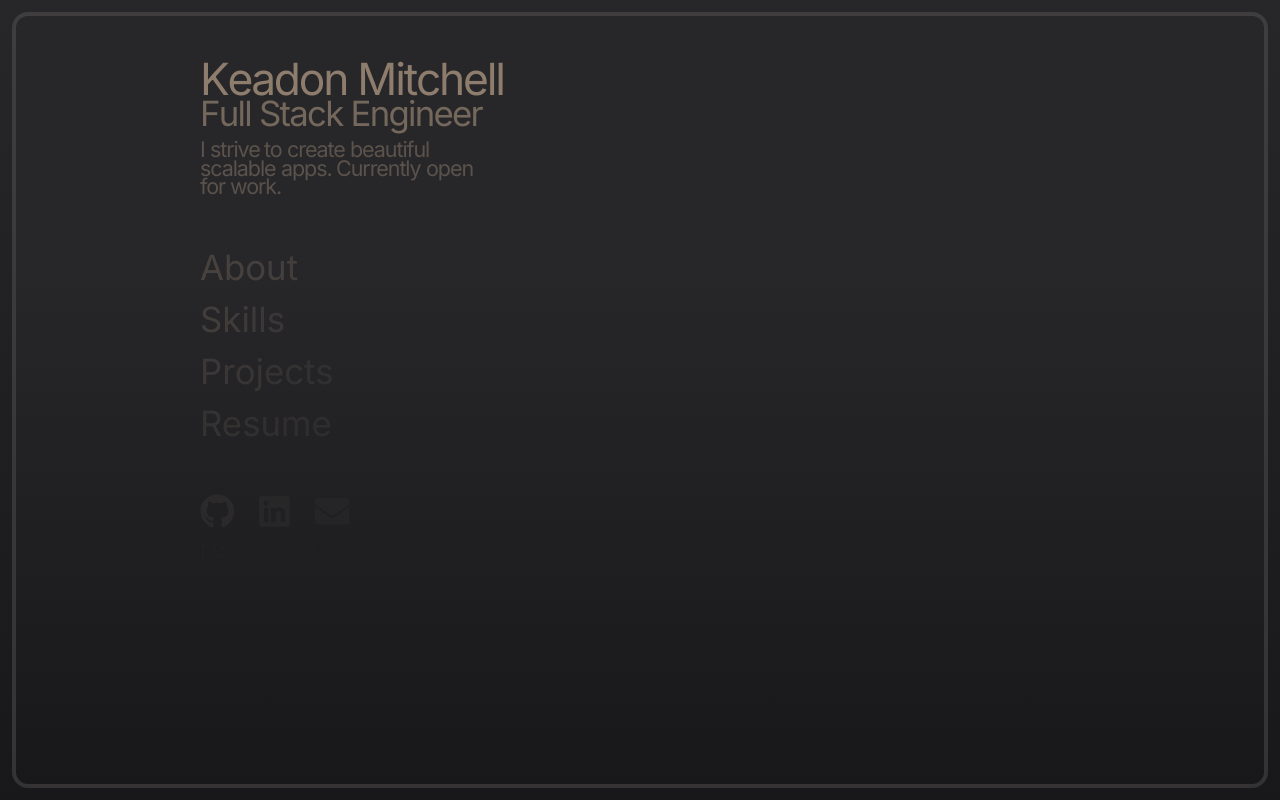
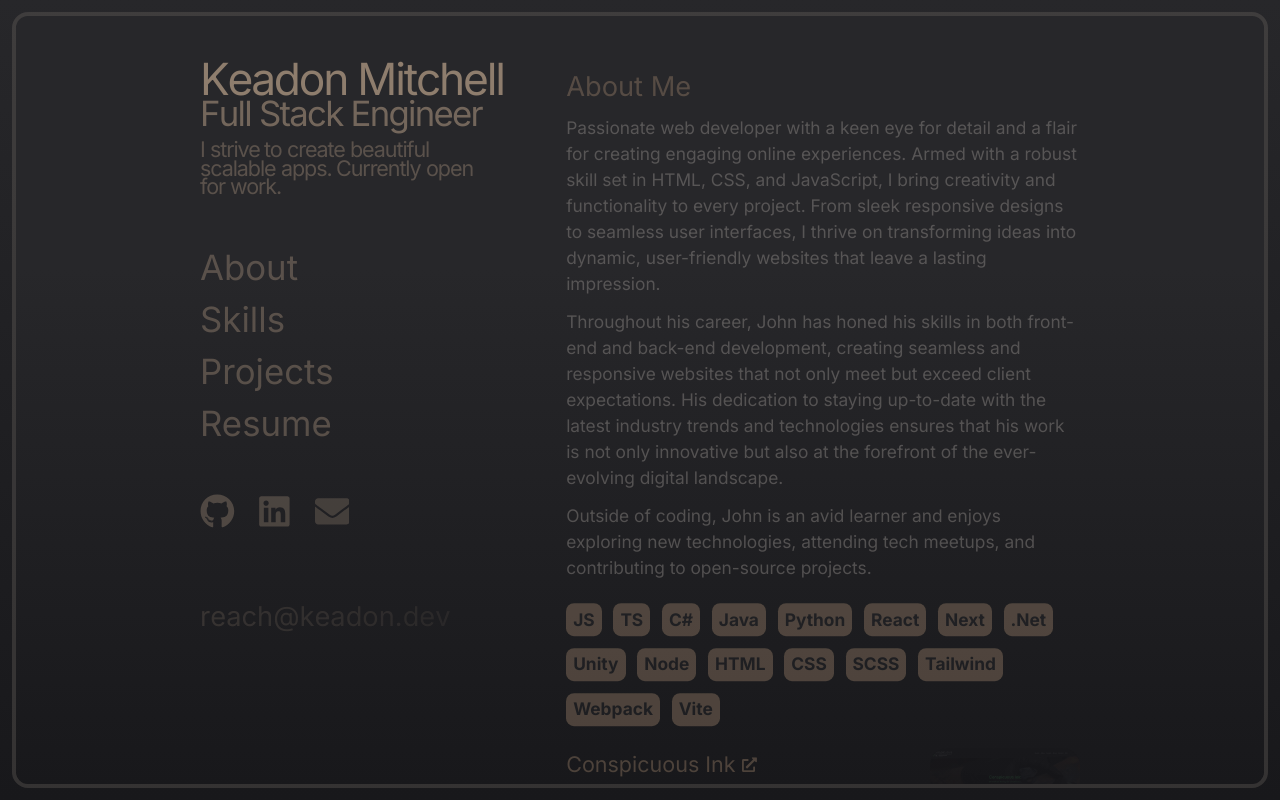
Before and after one commit to KeadonM/portfolio, a Next.js app: page / in a window 1280 px wide. Built offline with nearby package versions, Linux system fonts and the light colour scheme.

Commit message:
Revamp animation delay to be controlled by js
Fixes issues caused by using css animations and then trying to implement
hover effects on animated elements

```diff
--- a/package.json
+++ b/package.json
@@ -10,9 +10,9 @@
   },
   "dependencies": {
     "@vercel/analytics": "^1.1.1",
-    "next": "14.0.3",
-    "react": "^18",
-    "react-dom": "^18",
+    "next": "^14.0.4",
+    "react": "^18.2.0",
+    "react-dom": "^18.2.0",
     "react-icons": "^4.12.0",
     "simplebar-react": "^3.2.4",
     "uuid": "^9.0.1"
--- a/src/app/animation.scss
+++ b/src/app/animation.scss
@@ -1,17 +1,29 @@
 $delay: 3.5s;
-#title-wrapper {
+
+#person {
   line-height: 0.85;
+}
+.word,
+.char {
+  opacity: 0;
 }
 
 #main {
   opacity: 0;
-  animation:
-    fall-in 2.5s cubic-bezier(0.25, 1, 0.33, 1) $delay * 1.75 forwards,
-    opacity75 3.5s ease-in-out $delay * 1.75 forwards;
+  transform: translateY(-300%);
+
+  transition:
+    transform 2.5s cubic-bezier(0.25, 1, 0.33, 1),
+    opacity 3.5s ease-in-out;
+
+  &.init {
+    opacity: 0.75;
+    transform: translateY(0%);
+  }
 }
 
 #aside {
-  #title-wrapper {
+  #person {
     line-height: 0.85;
 
     #name {
@@ -20,38 +32,62 @@ $delay: 3.5s;
 
         @for $i from 1 through 15 {
           &:nth-child(#{$i}) {
-            animation:
-              fall-in 0.66s ease-in-out 0.033s * $i forwards,
-              opacity100 3s ease-in-out 0.033s * $i forwards;
+            transition:
+              transform 0.66s ease-in-out 0.033s * $i,
+              opacity 3s ease-in-out 0.033s * $i;
           }
+        }
+      }
+
+      &.init {
+        .char {
+          opacity: 1;
+          transform: translateY(0%);
         }
       }
     }
 
     #title {
       .char {
-        opacity: 0;
-
+        transform: translateY(200%);
         @for $i from 1 through 19 {
           &:nth-child(#{$i}) {
-            animation:
-              slide-up 0.66s ease-in-out 0.033s * $i forwards,
-              opacity75 3s ease-in-out 0.033s * $i forwards;
+            transition:
+              transform 0.66s ease-in-out 0.033s * $i,
+              opacity 3s ease-in-out 0.033s * $i;
           }
+        }
+      }
+
+      &.init {
+        .char {
+          opacity: 0.75;
+          transform: translateY(0%);
         }
       }
     }
 
     #blurb {
       .word {
-        opacity: 0;
-
+        transform: translateY(200%) scale(0);
         @for $i from 1 through 11 {
           &:nth-child(#{$i}) {
-            animation:
-              slide-up 0.75s ease-in-out $delay / 3 + 0.15s * $i forwards,
-              pop-in 0.75s ease-in-out $delay / 3 + 0.15s * $i forwards,
-              opacity50 3s ease-in-out $delay / 3 + 0.15s * $i forwards;
+            transition:
+              transform 0.75s ease-in-out 0.15s * $i,
+              opacity 3s ease-in-out 0.15s * $i;
+          }
+        }
+      }
+
+      &.init {
+        .word {
+          opacity: 0.5;
+          transform: translateY(0%);
+
+          @for $i from 1 through 11 {
+            &:nth-child(#{$i}) {
+              animation: pop-in 0.75s ease-in-out 0.15s * $i forwards;
+            }
           }
         }
       }
@@ -63,66 +99,111 @@ $delay: 3.5s;
       @for $li from 1 through 5 {
         &:nth-child(#{$li}) {
           .char {
-            opacity: 0;
-
             @for $i from 1 through 20 {
               &:nth-child(#{$i}) {
-                animation: opacity50
-                  3s
-                  ease-in-out
-                  $delay *
-                  (1 + (0.05 * $li)) +
-                  0.05s *
-                  $i
-                  forwards;
+                transition: opacity 1s ease-in-out 0.066s * $i;
+              }
+            }
+          }
+
+          a:hover {
+            .char {
+              opacity: 1;
+              @for $i from 1 through 20 {
+                &:nth-child(#{$i}) {
+                  transition: opacity 0.1s ease-in-out 0.033s * $i;
+                }
               }
             }
           }
         }
       }
 
-      // &:hover {
-      //   .char {
-      //     opacity: 100%;
-      //   }
-      // }
+      &.init {
+        .char {
+          opacity: 0.5;
+        }
+      }
+
+      a {
+        position: relative;
+
+        &::after {
+          content: "";
+          position: absolute;
+          bottom: -2px;
+          left: 0;
+          width: 0;
+          height: 2px;
+          background-color: grey;
+          transition: width 0.15s ease;
+        }
+
+        &:hover::after {
+          width: 100%;
+        }
+      }
     }
   }
 
-  #links-wrapper {
+  #links {
     li {
       opacity: 0;
       @for $i from 1 through 3 {
         &:nth-child(#{$i}) {
-          animation: opacity50
-            3s
-            ease-in-out
-            $delay *
-            1.25 +
-            0.15s *
-            $i
-            forwards;
+          transition: opacity 3s ease-in-out 0.15s * $i;
         }
+      }
+      &.init {
+        opacity: 0.5;
       }
     }
   }
 
   #email {
     .char {
-      opacity: 0;
-
       @for $i from 1 through 16 {
         &:nth-child(#{$i}) {
-          animation: opacity75
-            4s
-            ease-in-out
-            $delay *
-            1.35 +
-            0.05s *
-            $i
-            forwards;
+          transition: opacity 4s ease-in-out 0.05s * $i;
         }
       }
+    }
+    &.init {
+      .char {
+        opacity: 0.75;
+      }
+    }
+  }
+}
+
+.img {
+  width: 150px;
+  aspect-ratio: 1/1;
+  object-fit: cover;
+  object-position: top;
+  opacity: 25%;
+  border-radius: 1em;
+
+  transition: opacity 0.5s ease-in-out;
+  animation: slide-img 2.5s ease-in-out infinite alternate;
+  animation-play-state: paused;
+  // make duration based off length
+
+  &:hover {
+    opacity: 100%;
+    animation-play-state: running;
+  }
+
+  &:active {
+    animation-duration: 1.5s;
+  }
+
+  @keyframes slide-img {
+    0% {
+      object-position: top;
+    }
+    100% {
+      object-position: bottom;
     }
   }
 }
@@ -162,42 +243,30 @@ $delay: 3.5s;
     scale: 1.1;
   }
   100% {
-    opacity: 1;
+    scale: 1;
   }
 }
 
 @keyframes opacity50 {
-  0% {
-    opacity: 0%;
-  }
-  100% {
+  to {
     opacity: 50%;
   }
 }
 
 @keyframes opacity65 {
-  0% {
-    opacity: 0%;
-  }
-  100% {
+  to {
     opacity: 65%;
   }
 }
 
 @keyframes opacity75 {
-  0% {
-    opacity: 0%;
-  }
-  100% {
+  to {
     opacity: 75%;
   }
 }
 
 @keyframes opacity100 {
-  0% {
-    opacity: 0%;
-  }
-  100% {
+  to {
     opacity: 100%;
   }
 }
--- /dev/null
+++ b/src/app/animationcontroller.js
@@ -0,0 +1,47 @@
+const delay = 2500;
+const delayFactor = [0, 0, 0.33, 1, 1.25, 1.25, 1.5];
+
+export default function runAnimation() {
+  const elements = {
+    name: document.getElementById("name"),
+    title: document.getElementById("title"),
+    blurb: document.getElementById("blurb"),
+    navArr: document.getElementById("nav").querySelectorAll("li"),
+    links: document.getElementById("links").querySelectorAll("li"),
+    email: document.getElementById("email"),
+    main: document.getElementById("main"),
+  };
+
+  let i = 0;
+
+  for (const key in elements) {
+    if (elements[key].length === undefined)
+      setTimeout(() => {
+        elements[key].classList.add("init");
+      }, delay * delayFactor[i]);
+    else
+      for (let j = 0; j < elements[key].length; j++) {
+        console.log(elements[key][j]);
+        setTimeout(
+          () => {
+            elements[key][j].classList.add("init");
+          },
+          delay * delayFactor[i] + 100 * j,
+        );
+      }
+
+    i++;
+  }
+
+  // setTimeout(() => {
+  //   name.classList.add("init");
+  // }, delay * 0);
+
+  // for (let i = 1; i <= navArr.length; i++) {
+  //   setTimeout(() => {
+  //     navArr[i - 1].classList.add("init");
+  //   }, 300 * i);
+  // }
+
+  // console.log(navArr);
+}
--- a/src/app/aside.js
+++ b/src/app/aside.js
@@ -11,9 +11,9 @@ export default function Aside({ setActiveSection }) {
   return (
     <aside
       id="aside"
-      className="text-light-2 sticky top-0 flex min-h-full flex-col justify-between gap-600 self-start pt-600 text-fluid-600"
+      className="sticky top-0 flex min-h-full flex-col justify-between gap-600 self-start pt-600 text-fluid-600 text-light-2"
     >
-      <div id="title-wrapper">
+      <div id="person">
         <div id="name" className="min-w-max">
           <a
             href="https://github.com/KeadonM"
@@ -70,7 +70,7 @@ export default function Aside({ setActiveSection }) {
         </ul>
       </nav>
 
-      <div id="links-wrapper" className="pb-400">
+      <div id="links" className="pb-400">
         <ul className="flex gap-400">
           <li>
             <FaGithub />
@@ -82,6 +82,7 @@ export default function Aside({ setActiveSection }) {
             <FaEnvelope />
           </li>
         </ul>
+      </div>
 
       <div id="email" className="text-fluid-500 opacity-50 ">
         <a className="[&>span]:inline-block">
@@ -92,7 +93,6 @@ export default function Aside({ setActiveSection }) {
           ))}
         </a>
       </div>
-      </div>
     </aside>
   );
 }
--- a/src/app/content.js
+++ b/src/app/content.js
@@ -12,7 +12,7 @@ export default function Content({ activeSection }) {
     >
       <section
         id="about"
-        className={activeSection === "about" && "active-section"}
+        className={activeSection === "about" ? "active-section" : ""}
       >
         <SectionHeader title="About Me" />
         <ul className="v-list">
@@ -26,7 +26,7 @@ export default function Content({ activeSection }) {
 
       <section
         id="skills"
-        className={activeSection === "skills" && "active-section"}
+        className={activeSection === "skills" ? "active-section" : ""}
       >
         {/* <SectionHeader title="Skills" Icon={FaFilter} /> */}
         <ul className="flex flex-wrap gap-200">
@@ -38,7 +38,7 @@ export default function Content({ activeSection }) {
 
       {/* <section
         id="experience"
-        className={activeSection === "experience" && "active-section"}
+        className={activeSection === "experience" ? "active-section" : ""}
       >
         <SectionHeader title="Experience" />
         <ul className="v-list">
@@ -50,7 +50,7 @@ export default function Content({ activeSection }) {
 
       <section
         id="projects"
-        className={activeSection === "projects" && "active-section"}
+        className={activeSection === "projects" ? "active-section" : ""}
       >
         {/* <SectionHeader title="Projects" /> */}
         <ul className="v-list">
@@ -62,7 +62,7 @@ export default function Content({ activeSection }) {
 
       {/* <section
         id="blog"
-        className={activeSection === "blog" && "active-section"}
+        className={activeSection === "blog" ? "active-section" : ""}
       >
         <SectionHeader title="Blog" />
         <ul className="v-list">
@@ -72,7 +72,10 @@ export default function Content({ activeSection }) {
         </ul>
       </section> */}
 
-      <section id="resume">
+      <section
+        id="resume"
+        className={activeSection === "projects" ? "active-section" : ""}
+      >
         <img
           src={data.info.resume.src}
           className="rounded-lg opacity-60 transition-opacity duration-500 hover:opacity-100"
--- a/src/app/globals.scss
+++ b/src/app/globals.scss
@@ -40,24 +40,6 @@ body {
   transition: all 0.5s 0.25s;
 }
 
-.img {
-  width: 150px;
-  aspect-ratio: 1/1;
-  object-fit: cover;
-  object-position: top;
-  opacity: 25%;
-  border-radius: 1em;
-
-  transition:
-    opacity 0.5s ease-in-out,
-    object-position 1s ease-in-out;
-
-  &:hover {
-    opacity: 100%;
-    object-position: bottom;
-  }
-}
-
 .gradient-container {
   position: fixed;
   overflow-y: scroll;
```
Also changed, not shown: src/app/page.js (+52 -2 lines), 1 other file (tests, documents, lock files or other folders). Lines whose indentation alone changed are shown as unchanged.
